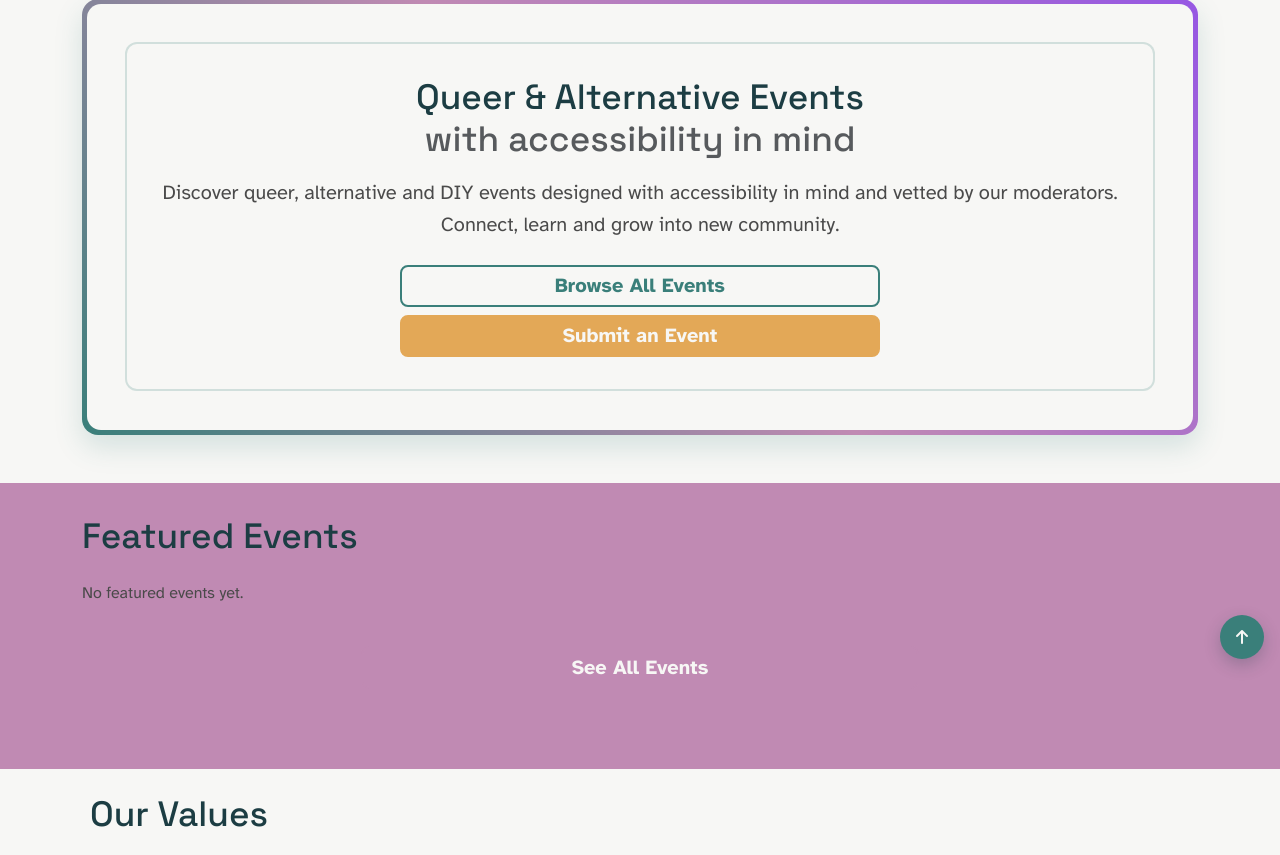
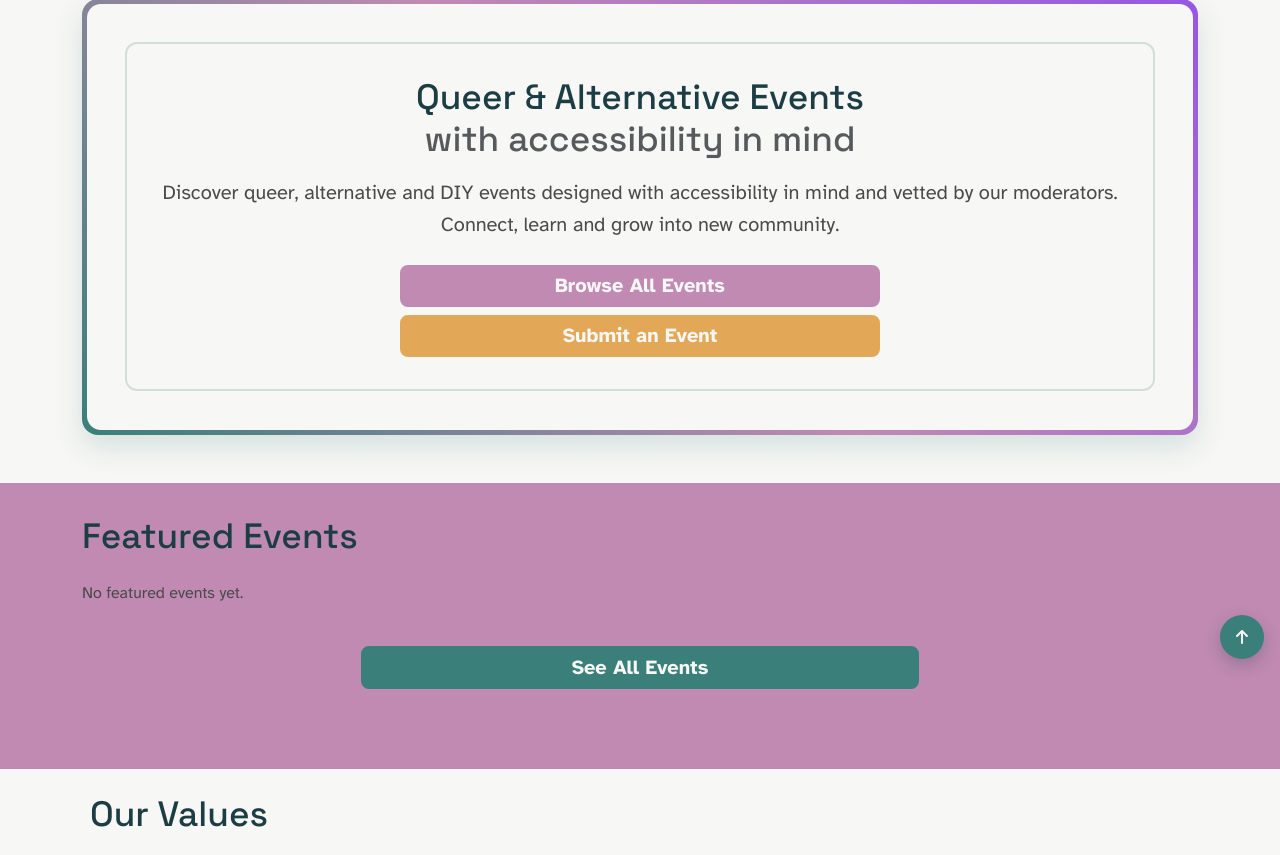
Before and after one commit to hannahashe/opencircle, a Django app: page / in a window 1280 px wide. Shown: the part 125-980 px from the top of the page. Run offline with Django 5.2, Linux system fonts and the light colour scheme; data that the repository does not hold is empty; some libraries are stand-ins or nearby versions.

Commit message:
Update button styles for event listing and detail view for improved consistency

```diff
--- a/circleevents/templates/circleevents/home.html
+++ b/circleevents/templates/circleevents/home.html
@@ -16,7 +16,7 @@
         community.
       </p>
       <div class="d-grid gap-2 col-md-6 mx-auto mt-4">
-        <a href="{% url 'event_list' %}" class="btn custom-btn-outline btn-lg">
+        <a href="{% url 'event_list' %}" class="btn custom-btn-filled btn-lg">
           Browse All Events
         </a>
         <a href="{% url 'create_event' %}" class="btn custom-btn-cta btn-lg">
@@ -65,7 +65,7 @@
 
               <a
                 href="{% url 'event_detail' event.slug %}"
-                class="btn btn-md custom-btn-filled-reverse mt-2"
+                class="btn btn-md custom-btn-outline  mt-2"
               >
                 View Event
               </a>
@@ -79,7 +79,7 @@
       </div>
 
       <div class="d-grid gap-2 col-md-6 mx-auto mt-4">
-        <a href="{% url 'event_list' %}" class="btn custom-btn-filled btn-lg">
+        <a href="{% url 'event_list' %}" class="btn custom-btn-filled-reverse btn-lg">
           See All Events
         </a>
       </div>
```
